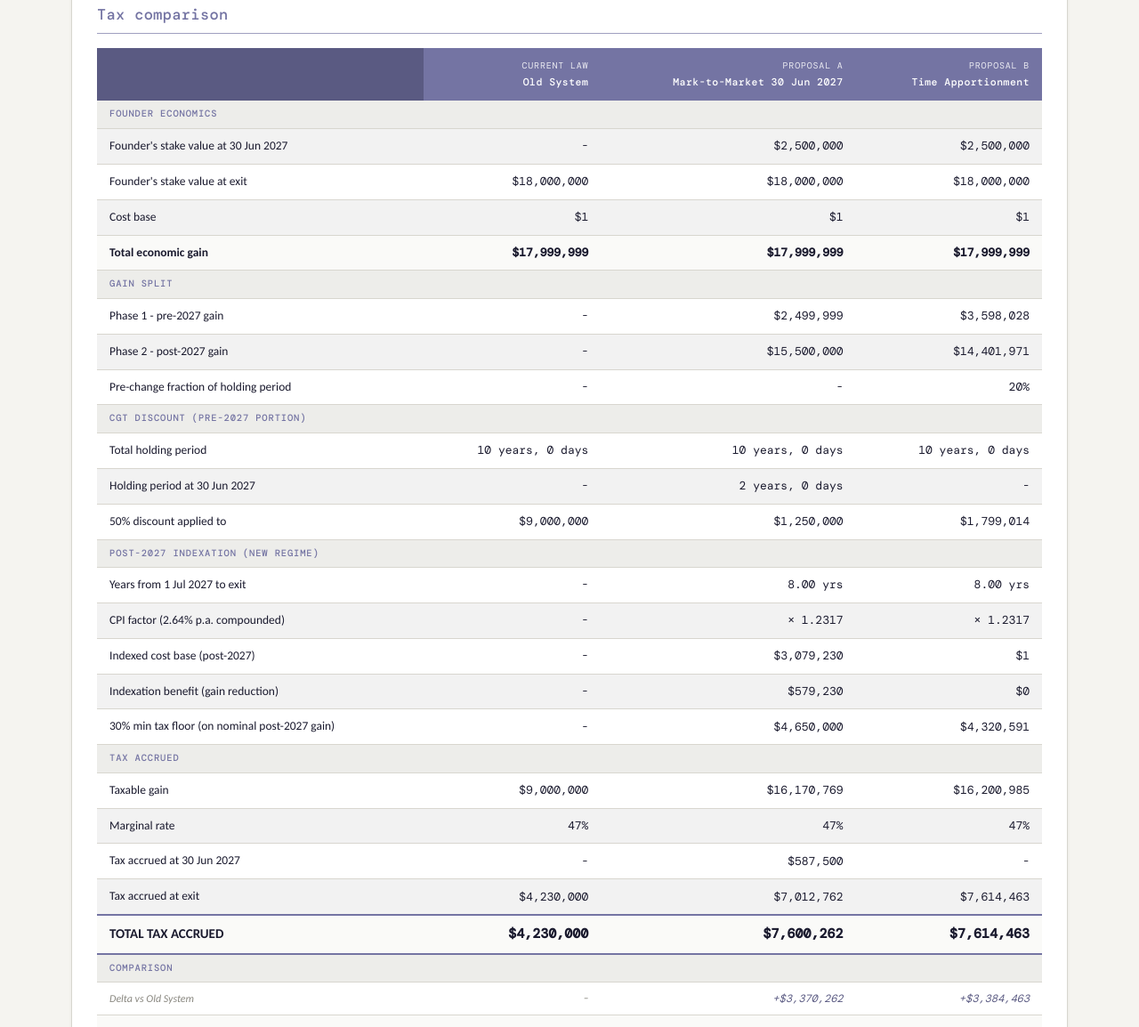
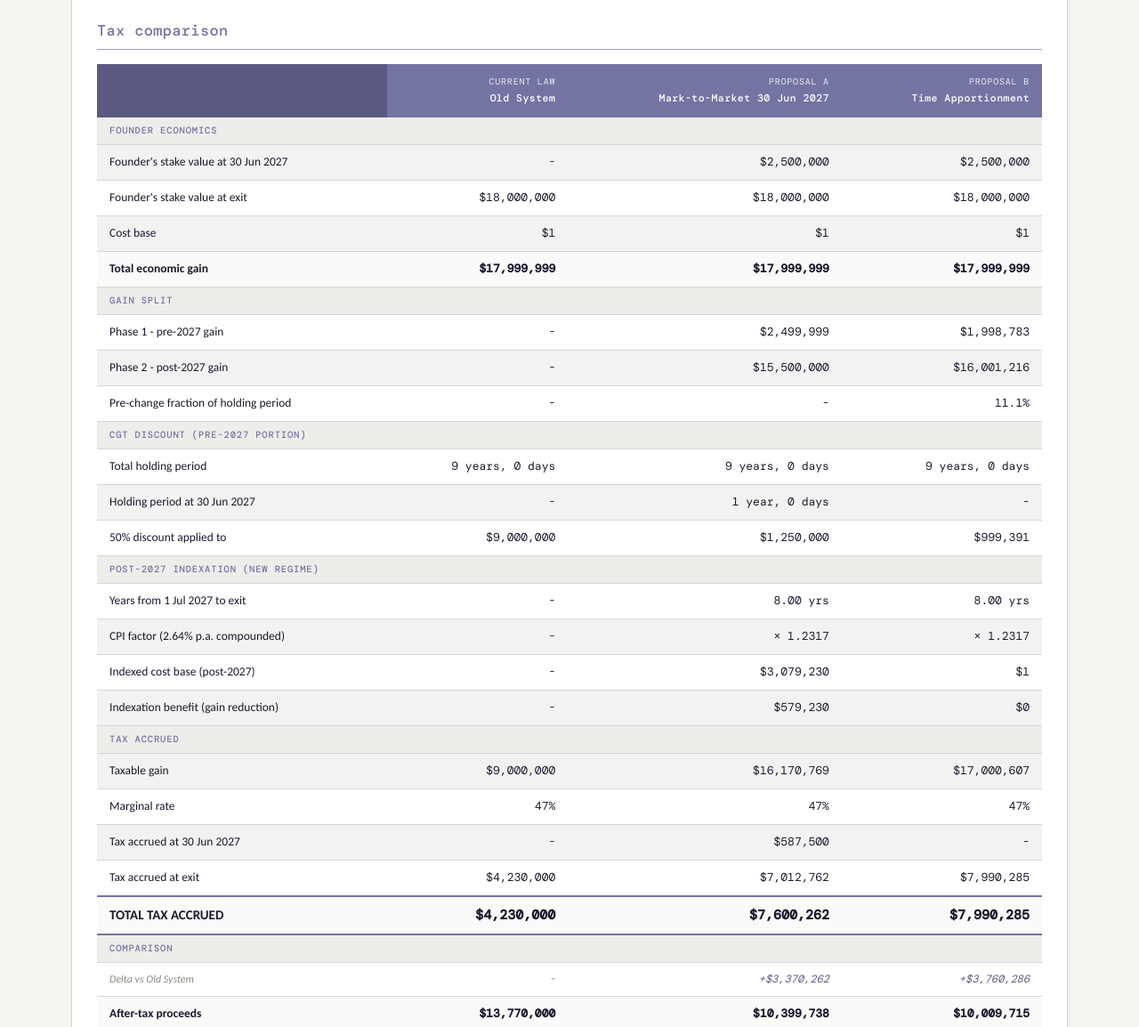
Before and after one commit to Dantheelitedev/Founder-Tax-Wrought-Calculator, a plain HTML site: page index.html in a window 1280 px wide. Shown: the part 1646-2800 px from the top of the page at 89% size. Drawn offline with nearby package versions, Linux system fonts and the light colour scheme; a web font is replaced by a local one.

Commit message:
Default acq date 30 Jun 2026; drop 30% min tax floor (irrelevant at 47% MTR)

```diff
--- a/index.html
+++ b/index.html
@@ -521,7 +521,7 @@ footer {
       <ul>
         <li>Top marginal tax rate: <strong>47%</strong> (incl. 2% Medicare levy).</li>
         <li>50% CGT discount applies to gains arising <strong>before 1 July 2027</strong> on assets held more than 12 months.</li>
-        <li>From <strong>1 July 2027</strong> the discount is replaced by <strong>cost base indexation</strong>, with a <strong>30% minimum tax</strong> on the nominal post-2027 capital gain (per BP2 2026-27, p.21).</li>
+        <li>From <strong>1 July 2027</strong> the discount is replaced by <strong>cost base indexation</strong> (per BP2 2026-27, p.21). The proposal also includes a 30% minimum tax on net capital gains, which is not modelled here as it doesn't bind at a 47% marginal rate.</li>
         <li>CPI assumed at <strong>2.64% p.a. compounded</strong> - Australia's long-term average CPI 2010-2025. Indexation runs from 1 July 2027 to the exit date.</li>
         <li>Under Mark-to-Market the post-2027 cost base is the 30 June 2027 stake value. Under Time Apportionment, the original cost base is indexed pro-rata for the post-2027 share of the holding period.</li>
       </ul>
@@ -540,7 +540,7 @@ footer {
       </div>
       <div class="field">
         <label for="acq-date">Date you received the shares/options</label>
-        <input id="acq-date" type="date" value="2025-06-30">
+        <input id="acq-date" type="date" value="2026-06-30">
       </div>
       <div class="field">
         <label for="company-value-2027">Company value at 30 June 2027 (A$)</label>
@@ -639,7 +639,6 @@ const SNAPSHOT_DATE = new Date('2027-06-30');
 const TRANSITION_DATE = new Date('2027-07-01');
 const DAY_MS = 86400000;
 const CPI_RATE = 0.0264;
-const MIN_TAX_RATE = 0.30;
 
 const fmt = (n) => {
   if (n === null || n === undefined || isNaN(n)) return '-';
@@ -734,14 +733,10 @@ function calc() {
   const p1DiscountAmt = p1DiscountEligible ? Math.max(0, phase1Gain) * 0.5 : 0;
   const p1TaxableGain = Math.max(0, phase1Gain) - p1DiscountAmt;
   const p1Tax = p1TaxableGain * marginalRate;
-  // Phase 2: post-2027 gain, new regime (indexed cost base + 30% min tax floor)
+  // Phase 2: post-2027 gain, new regime (indexed cost base, taxed at marginal rate)
   const m2mIndexedCostBase = founderValue2027 * indexFactor;
   const m2mPhase2IndexedGain = Math.max(0, founderValueExit - m2mIndexedCostBase);
-  const m2mPhase2NominalGain = Math.max(0, phase2Gain);
-  const m2mPhase2MarginalTax = m2mPhase2IndexedGain * marginalRate;
-  const m2mPhase2FloorTax = m2mPhase2NominalGain * MIN_TAX_RATE;
-  const p2Tax = Math.max(m2mPhase2MarginalTax, m2mPhase2FloorTax);
-  const m2mFloorBinds = m2mPhase2FloorTax > m2mPhase2MarginalTax && m2mPhase2NominalGain > 0;
+  const p2Tax = m2mPhase2IndexedGain * marginalRate;
   const m2mTotalTax = p1Tax + p2Tax;
   const m2mTaxableGain = p1TaxableGain + m2mPhase2IndexedGain;
 
@@ -753,15 +748,12 @@ function calc() {
   const appDiscountEligible = totalDays >= 365;
   const appPreDiscount = appDiscountEligible ? appPreGain * 0.5 : 0;
   const appPreTax = (appPreGain - appPreDiscount) * marginalRate;
-  // Post-2027 portion: index cost base pro-rata, apply marginal rate or 30% floor on nominal
+  // Post-2027 portion: index cost base pro-rata, then tax at marginal rate
   const appCostBasePost = costBase * appPostFrac;
   const appIndexedCostBasePost = appCostBasePost * indexFactor;
   const appIndexBenefit = appIndexedCostBasePost - appCostBasePost;
   const appPostIndexedGain = Math.max(0, appPostNominalGain - appIndexBenefit);
-  const appPostMarginalTax = appPostIndexedGain * marginalRate;
-  const appPostFloorTax = appPostNominalGain * MIN_TAX_RATE;
-  const appPostTax = Math.max(appPostMarginalTax, appPostFloorTax);
-  const appFloorBinds = appPostFloorTax > appPostMarginalTax && appPostNominalGain > 0;
+  const appPostTax = appPostIndexedGain * marginalRate;
   const appTax = appPreTax + appPostTax;
   const appTaxableGain = (appPreGain - appPreDiscount) + appPostIndexedGain;
 
@@ -787,7 +779,6 @@ function calc() {
     { label: 'CPI factor (2.64% p.a. compounded)',             o: '-',                            m: '× ' + indexFactor.toFixed(4),             a: '× ' + indexFactor.toFixed(4) },
     { label: 'Indexed cost base (post-2027)',                  o: '-',                            m: fmt(m2mIndexedCostBase),                   a: fmt(appIndexedCostBasePost) },
     { label: 'Indexation benefit (gain reduction)',            o: '-',                            m: fmt(m2mIndexedCostBase - founderValue2027), a: fmt(appIndexBenefit) },
-    { label: '30% min tax floor (on nominal post-2027 gain)',  o: '-',                            m: fmt(m2mPhase2FloorTax) + (m2mFloorBinds ? ' (binds)' : ''), a: fmt(appPostFloorTax) + (appFloorBinds ? ' (binds)' : '') },
 
     { section: 'Tax accrued' },
     { label: 'Taxable gain',                                   o: fmt(oldTaxableGain),            m: fmt(m2mTaxableGain),    a: fmt(appTaxableGain) },
```
